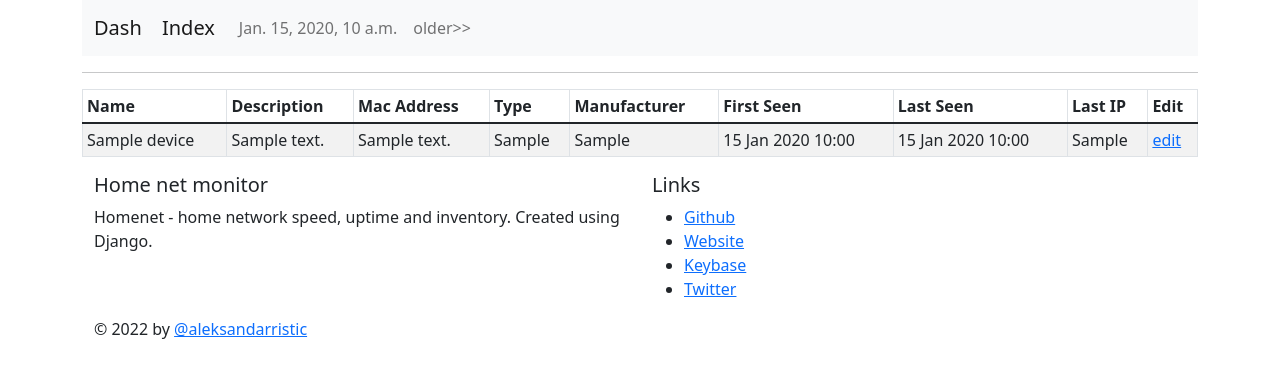
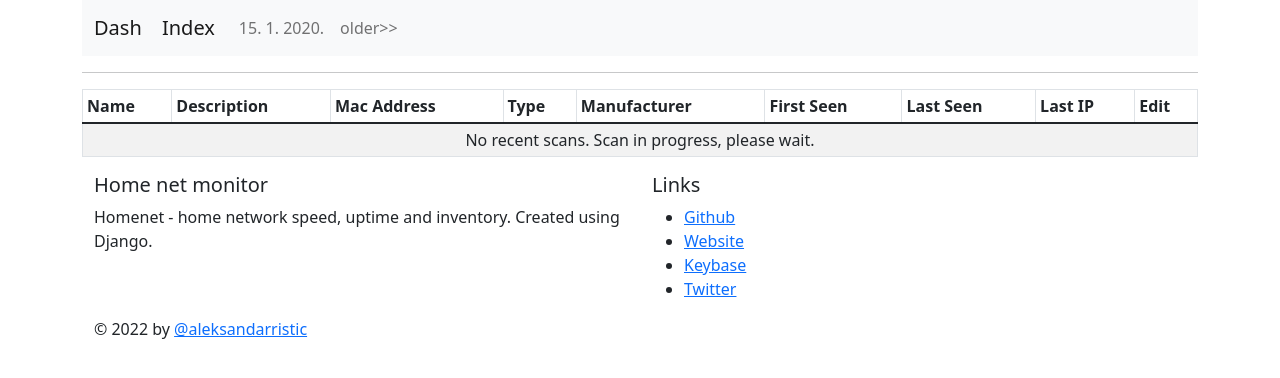
Before and after one commit to aleksandarristic/homenet, a Django app: page /monitor/ in a window 1280 px wide. Shown: the top 378 px of the page. Run offline with Django 3.2, Linux system fonts and the light colour scheme; tables that the repository leaves empty hold one stand-in row (values such as "Sample post").

Commit message:
Refactored logic to show devices in a day.

```diff
--- a/monitor/models.py
+++ b/monitor/models.py
@@ -15,6 +15,24 @@ class Device(models.Model):
     mac_address = models.CharField(max_length=17)
     manufacturer = models.TextField(blank=True)
     last_ip = models.GenericIPAddressField("Last known IP")
+
+    @property
+    def last_scan(self):
+        try:
+            scan = self.scan_set.latest('time')
+        except Scan.DoesNotExist:
+            scan = None
+
+        return scan
+
+    @property
+    def first_scan(self):
+        try:
+            scan = self.scan_set.earliest('time')
+        except Scan.DoesNotExist:
+            scan = None
+
+        return scan
 
     def __str__(self):
         return f'Device("{self.name}", "{self.mac_address}", "{self.last_ip}", {self.last_seen})'
--- a/monitor/templates/monitor/index.html
+++ b/monitor/templates/monitor/index.html
@@ -30,7 +30,7 @@ $(function(){
 {% include 'monitor/partials/scans_nav.html' %}
 
 <hr/>
-{% with entries=recent_devices %}
+{% with entries=devices %}
 {% include 'monitor/partials/device_table.html' %}
 {% endwith %}
 {% endblock %}
--- a/monitor/templates/monitor/partials/device_table.html
+++ b/monitor/templates/monitor/partials/device_table.html
@@ -51,10 +51,18 @@
                 {{ entry.manufacturer }}
             </td>
             <td data-sort="{{ entry.first_seen|date:'YmdHi' }}">
+                {% if entry.first_scan %}
+                <a href="{% url 'monitor:scan_details' entry.first_scan.id %}" title="See all devices from this scan">{{ entry.first_seen|date:'d M Y H:i' }}</a>
+                {% else %}
                 {{ entry.first_seen|date:'d M Y H:i' }}
+                {% endif %}
             </td>
             <td data-sort="{{ entry.last_seen|date:'Ymd' }}">
+                {% if entry.last_scan %}
+                <a href="{% url 'monitor:scan_details' entry.last_scan.id %}" title="See all devices from this scan">{{ entry.last_seen|date:'d M Y H:i' }}</a>
+                {% else %}
                 {{ entry.last_seen|date:'d M Y H:i' }}
+                {% endif %}
             </td>
             <td>
                 {{ entry.last_ip }}
--- a/monitor/templates/monitor/partials/scans_nav.html
+++ b/monitor/templates/monitor/partials/scans_nav.html
@@ -1,3 +1,4 @@
+<!-- {% load custom_tags %} -->
 <nav class="navbar navbar-expand-lg navbar-light bg-light">
   <div class="container-fluid">
     <a class="navbar-brand" href="{% url 'dashboard:index' %}" title="Back to Dashboard">Dash</a>&nbsp;
@@ -10,7 +11,7 @@
         {% if menu_page == 0 %}
           {% for item in menu_items %}
           <li>
-            <a class="nav-link" aria-current="page" href="{% url 'monitor:scan_details' item.id %}?t={{ selected }}">{{ item.time }}</a>
+            <a class="nav-link" aria-current="page" href="{% url 'monitor:device_day' item %}?t={{ selected }}">{{ item|date:"j. n. Y." }}</a>
           </li>
           {% endfor %}
         {% else %}
@@ -19,7 +20,7 @@
          </li>
           {% for item in menu_items %}
           <li>
-            <a class="nav-link" aria-current="page" href="{% url 'monitor:scan_details' item.id %}?p={{ menu_page }}">{{ item.time }}</a>
+            <a class="nav-link" aria-current="page" href="{% url 'monitor:device_day' item %}?p={{ menu_page }}">{{ item|date:"j. n. Y." }}</a>
           </li>
           {% endfor %}
         {% endif %}
--- a/monitor/urls.py
+++ b/monitor/urls.py
@@ -5,7 +5,9 @@ from monitor import views
 app_name = 'monitor'
 
 urlpatterns = [
-    path('', views.index, name='index'),
+    path('', views.device_day, name='index'),
+    path('devices/<date:day>/', views.device_day, name='device_day'),
+    path('device/filter/', views.device_filter, name='device_filter'),
     path('device/<int:device_id>/', views.device_edit, name='device_edit'),
     path('scan/start/', views.scan_start, name='scan_start'),
     path('scan/<int:device_id>/', views.scan_details, name='scan_details'),
--- a/monitor/views.py
+++ b/monitor/views.py
@@ -1,6 +1,6 @@
 import threading
 import logging
-from datetime import datetime, timedelta
+from datetime import datetime, timedelta, time
 
 from django.shortcuts import render, get_object_or_404, redirect
 from django.views.decorators.http import require_GET, require_http_methods, require_POST
@@ -14,47 +14,70 @@ log = logging.getLogger()
 
 
 @require_GET
-def index(request):
+def device_day(request, day=None):
+    """
+    ALL DEVICES SEEN IN A DAY
+    :param request:
+    :type request:
+    :param day:
+    :type day:
+    :return:
+    :rtype:
+    """
+    today = datetime.today().date()
+
+    end_time = datetime.combine(day or today, time.max)
+    start_time = datetime.combine(day or today, time.min)
+
+    day_scans = Scan.objects.filter(time__range=[start_time, end_time])
+    devices = Device.objects.filter(scan__in=day_scans).distinct()
+
     try:
         menu_page = int(request.GET.get('p', 0))
     except ValueError:
         menu_page = 0
 
-    try:
-        last_scan = Scan.objects.latest('time')
-    except Scan.DoesNotExist:
-        last_scan = None
+    offset = 15 * menu_page
+    menu_items = list(reversed(Scan.objects.dates('time', 'day')))[0+offset:10+offset]
+    template = 'monitor/index.html'
+
+    context = {
+        'today': today,
+        'menu_items': menu_items,
+        'menu_page': menu_page,
+        'devices': devices,
+        'start_time': start_time,
+        'end_time': end_time,
+        'scan_running': bool(Scan.objects.filter(running=True))
+    }
+
+    return render(request, template, context)
+
+
+@require_GET
+def device_filter(request):
 
     start = request.GET.get('from')
-    if start:
-        end = request.GET.get('to')
-        try:
-            end_time = datetime.strptime(end, get_dt_format(end))
-        except (ValueError, TypeError):
-            end_time = datetime.now()
+    end = request.GET.get('to')
+    try:
+        end_time = datetime.strptime(end, get_dt_format(end))
+    except (ValueError, TypeError):
+        end_time = datetime.now()
 
-        try:
-            start_time = datetime.strptime(start, get_dt_format(start))
-        except (ValueError, TypeError):
-            start_time = end_time - timedelta(minutes=30)
+    try:
+        start_time = datetime.strptime(start, get_dt_format(start))
+    except (ValueError, TypeError):
+        start_time = end_time - timedelta(days=1)
 
-        recent_devices = Device.objects.filter(last_seen__range=[start_time, end_time])
-    else:
-        recent_devices = last_scan.devices.all() if last_scan is not None else []
-        start_time, end_time = None, None
+    devices = Device.objects.filter(last_seen__range=[start_time, end_time])
 
-    offset = 5 * menu_page
-    menu_items = Scan.objects.all()[0+offset:5+offset]
-
-    template = 'monitor/index.html'
+    today = datetime.date(datetime.today())
+    template = 'monitor/time_filter.html'
     context = {
-        'menu_items': menu_items,
-        'menu_page': menu_page,
-        'last_scan': last_scan,
-        'recent_devices': recent_devices,
+        'today': today,
+        'devices': devices,
         'start_time': start_time,
         'end_time': end_time,
-        'scan_running': last_scan.running if last_scan else False
     }
     return render(request, template, context)
 
```
Also changed, not shown: monitor/templates/monitor/time_filter.html (added, +21 -0 lines).
